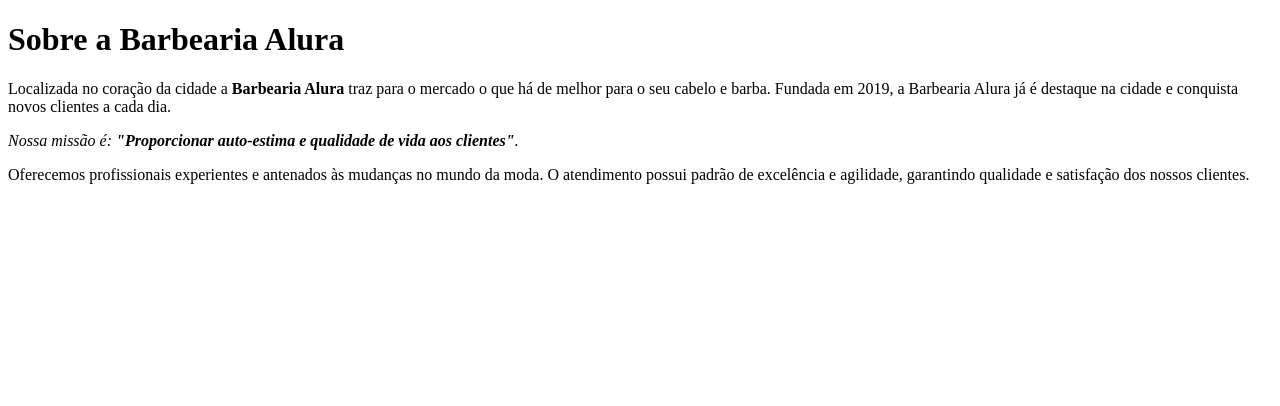
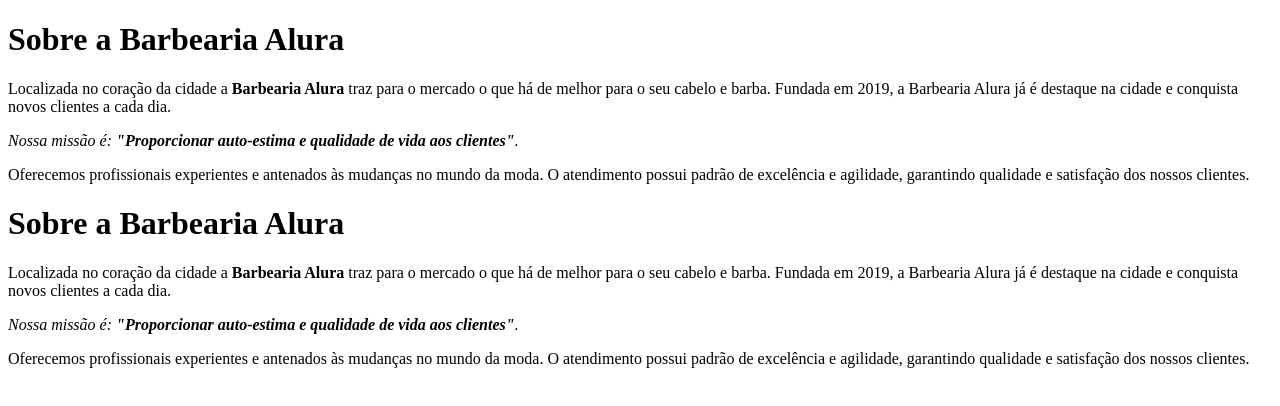
Before and after one commit to hugo-fernando/html-css-alura-p1, a plain HTML site: page index.html in a window 1280 px wide. Drawn offline with Linux system fonts and the light colour scheme.

Commit message:
Update index.html

```diff
--- a/index.html
+++ b/index.html
@@ -16,3 +16,15 @@
         O atendimento possui padrão de excelência e agilidade, garantindo qualidade e satisfação dos nossos clientes.</p>
     </body>
 </html>
+
+<div class="principal">
+    <h1>Sobre a Barbearia Alura</h1>
+
+    <p>Localizada no coração da cidade a <strong>Barbearia Alura</strong> traz para o mercado o que há de melhor para o seu cabelo e barba.
+    Fundada em 2019, a Barbearia Alura já é destaque na cidade e conquista novos clientes a cada dia.</p>
+
+    <p id="missao"><em>Nossa missão é: <strong>"Proporcionar auto-estima e qualidade de vida aos clientes"</strong>.</em></p>
+
+    <p>Oferecemos profissionais experientes e antenados às mudanças no mundo da moda.
+    O atendimento possui padrão de excelência e agilidade, garantindo qualidade e satisfação dos nossos clientes.</p>
+</div>
```
